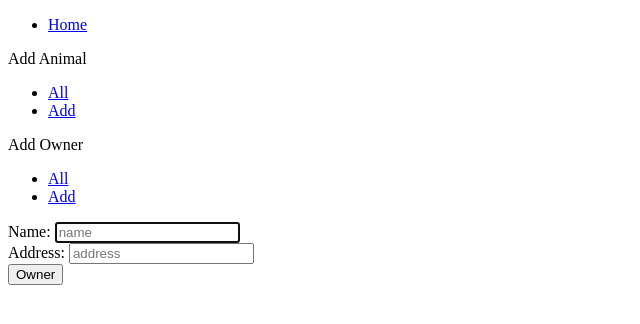
After one commit to Iain-Forbes/Vet_Project, a Flask app: page /owners/new in a window 1280 px wide. The commit adds this page. Shown: the top 324 px of the page, without its empty margins (0-640 px from the left). Run offline with Flask 2, Linux system fonts and the light colour scheme.

Commit message:
can view owners/add owners

```diff
--- a/app.py
+++ b/app.py
@@ -1,13 +1,13 @@
 from flask import Flask, render_template, Blueprint
 
-# from controllers.owner_controller import owner_blueprint
-# from controllers.appointment_controller import vet_blueprint
+from controllers.owner_controller import owners_blueprint
+# from controllers.appointment_controller import appointment_blueprint
 from controllers.animal_controller import animals_blueprint
 
 app = Flask(__name__)
 
 # app.register_blueprint(vet_blueprint)
-# app.register_blueprint(owner_blueprint)
+app.register_blueprint(owners_blueprint)
 app.register_blueprint(animals_blueprint)
 
 @app.route('/')
--- a/console.py
+++ b/console.py
@@ -12,9 +12,9 @@ owner_repository.delete_all()
 animal_repository.delete_all()
 appointment_repository.delete_all()
 
-owner1 = Owner("Jimmy", "Cloverfeild", 1)
+owner1 = Owner("Jimmy", "Cloverfeild")
 owner_repository.save(owner1)
-owner2 = Owner("Steve", "Black Mesa", 2)
+owner2 = Owner("Steve", "Black Mesa")
 owner_repository.save(owner2)
 # owner_repository.select_all()
 
--- a/controllers/animal_controller.py
+++ b/controllers/animal_controller.py
@@ -33,7 +33,7 @@ def create_animal():
 
 # SHOW
 @animals_blueprint.route("/animals/<id>")
-def show_zombie(id):
+def show_animal(id):
     animal = animal_repository.select(id)
     return render_template("animals/show.html", animal=animal)
 
--- a/controllers/owner_controller.py
+++ b/controllers/owner_controller.py
@@ -0,0 +1,61 @@
+from flask import Flask, render_template, Blueprint, redirect, request
+from models.owner import Owner
+import repositories.animal_repository as animal_repository
+import repositories.owner_repository as owner_repository
+import repositories.appointment_repository as appointment_repository
+
+
+owners_blueprint = Blueprint('owner', __name__)
+
+# INDEX
+# GET '/owners
+@owners_blueprint.route("/owners", methods=['GET'])
+def owner():
+    owners = owner_repository.select_all()
+    return render_template("owners/index.html", all_owners=owners)
+
+# NEW
+# GET '/owners/new'
+@owners_blueprint.route("/owners/new", methods=['GET'])
+def new_owner():
+    return render_template("owners/new.html")
+
+@owners_blueprint.route("/owners/<id>")
+def show_owner(id):
+    owner = owner_repository.select(id)
+    return render_template("owners/show.html", owner=owner)
+
+@owners_blueprint.route("/owners", methods=["POST"])
+def create_owners():
+    name = request.form["name"]
+    address = request.form["address"]
+    new_owner = Owner(name, address)
+    owner_repository.save(new_owner)
+    return redirect("/owners")
+
+@owners_blueprint.route("/owners/<id>")
+def show_owners(id):
+    owner = owner_repository.select(id)
+    return render_template("owners/show.html", owner=owner)
+
+
+
+@owners_blueprint.route("/owners/<id>/edit")
+def edit_owner(id):
+    owner = owner_repository.select(id)
+    return render_template("owners/edit.html", owner=owner)
+
+
+@owners_blueprint.route("/owners/<id>", methods=["POST"])
+def update_owner(id):
+    name = request.form["name"]
+    address = request.form["address"]
+    new_owner = Owner(name, address, id)
+    owner_repository.update(owner)
+    return redirect("/owners")
+
+
+@owners_blueprint.route("/owners/<id>/delete", methods=["POST"])
+def delete_owners(id):
+    owner_repository.delete(id)
+    return redirect("/owners")
--- a/templates/base.html
+++ b/templates/base.html
@@ -5,7 +5,7 @@
   <meta name="viewport" content="width=device-width, initial-scale=1.0">
   <meta http-equiv="X-UA-Compatible" content="ie=edge">
   <link rel="stylesheet" href="{{ url_for('static', filename='style.css') }}">
-  <title>Vet Control Board</title>
+  <title>Vettech Control Board</title>
 </head>
 <body>
   <header>
@@ -17,14 +17,21 @@
             <li><a href="/animals">All</a></li>
             <li><a href="/animals/new">Add</a></li>
       </ul>
+        Add Owner
+        <ul>
+            <li><a href="/owners">All</a></li>
+            <li><a href="/owners/new">Add</a></li>
+      </ul>
     </nav>
   </header>
   <div class="container">
     {% block content %}
     {% endblock %}
   </div>
-
+<div class="container">
   {%block home%}
   {% endblock %}
+</div>
+</div>
 </body>
 </html>
--- /dev/null
+++ b/templates/owners/new.html
@@ -0,0 +1,21 @@
+{% extends "base.html" %}
+{% block content %}
+
+<form action="/owners" method="post">
+
+  <div>
+    <label for="name">Name:</label>
+    <input type="text" id="name" name="name" placeholder="name" required autofocus>
+  </div>
+
+  <div>
+    <label for="address">Address:</label>
+    <input type="text" id="address" name="address" placeholder="address" required autofocus>
+  </div>
+
+
+  <button type="submit"> Owner</button>
+
+</form>
+
+{% endblock %}
```
Also changed, not shown: repositories/animal_repository.py (+19 -4 lines), repositories/owner_repository.py (+9 -4 lines), templates/animals/show.html (+4 -4 lines), templates/owners/edit.html (added, +20 -0 lines), templates/owners/index.html (added, +21 -0 lines), templates/owners/show.html (added, +11 -0 lines).
